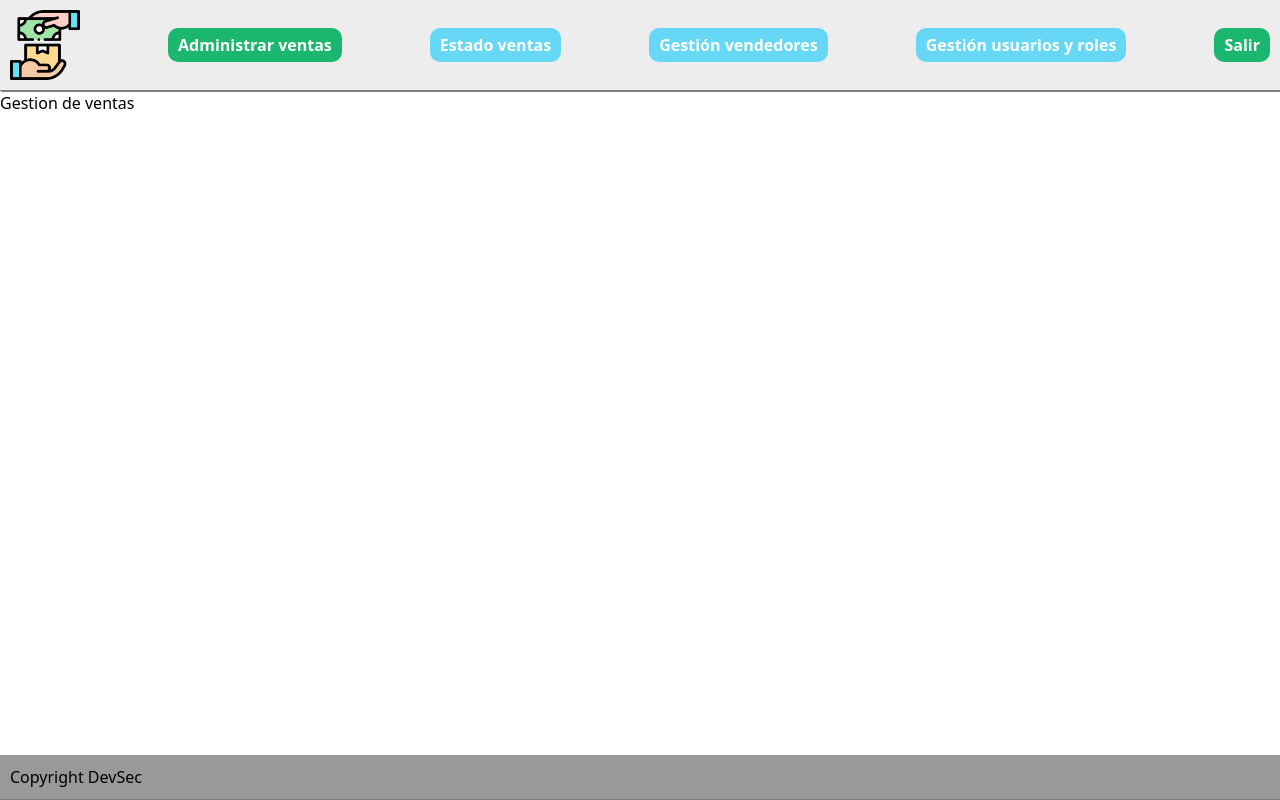
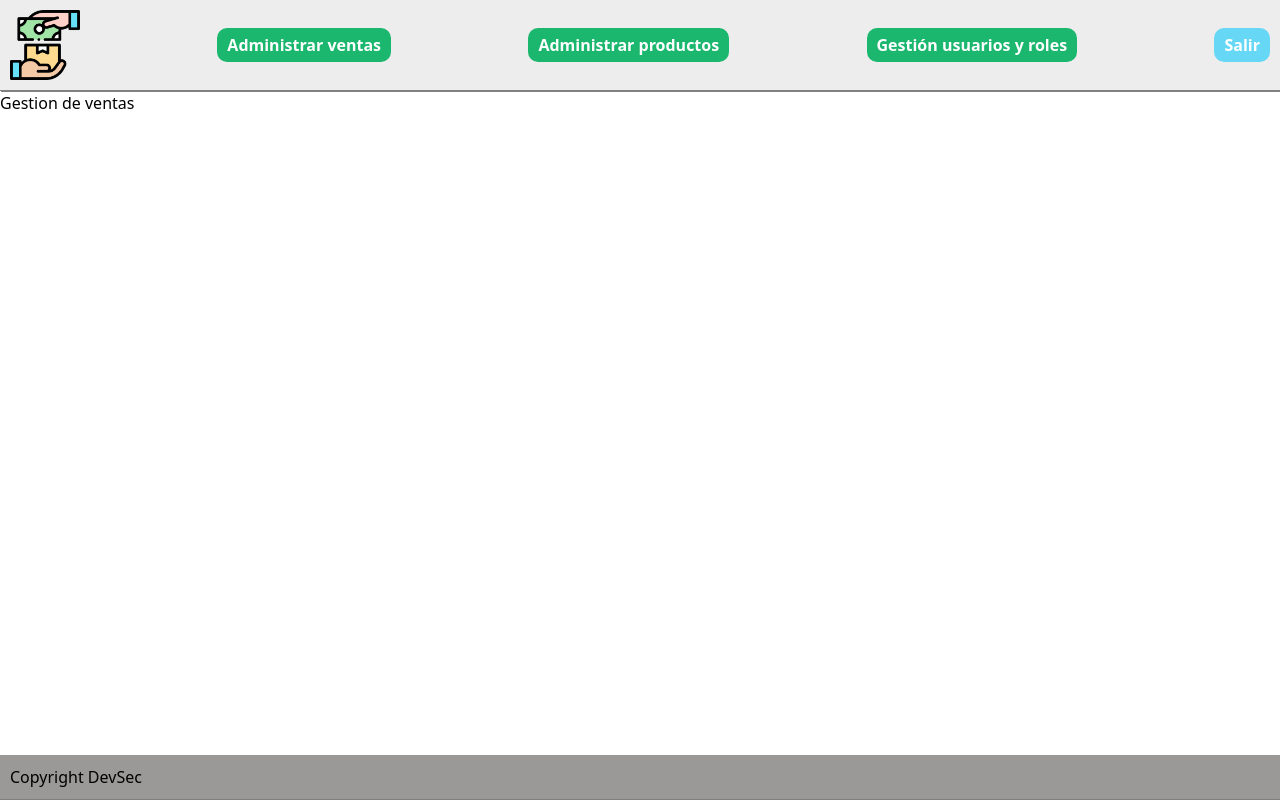
Before and after one commit to Mision-Tic-Dev-Sec/Proyecto3-MisionTic, a React (Create React App) app: page / in a window 1280 px wide. Built offline with nearby package versions, Linux system fonts and the light colour scheme.

Commit message:
Se organizan los botones para los modulos acorde a las nuevas historias de usuario

```diff
--- a/src/components/Header.jsx
+++ b/src/components/Header.jsx
@@ -11,16 +11,13 @@ const Header = () => {
           <button className='botonGenerico mainButton'>Administrar ventas</button>
         </li>
         <li>
-          <button className='botonGenerico secondaryButton'>Estado ventas</button>
+          <button className='botonGenerico mainButton'>Administrar productos</button>
         </li>
         <li>
-          <button className='botonGenerico secondaryButton'>Gestión vendedores</button>
+          <button className='botonGenerico mainButton'>Gestión usuarios y roles</button>
         </li>
         <li>
-          <button className='botonGenerico secondaryButton'>Gestión usuarios y roles</button>
-        </li>
-        <li>
-          <button className='botonGenerico mainButton'>Salir</button>
+          <button className='botonGenerico secondaryButton'>Salir</button>
         </li>
       </ul>
     </header>
```
